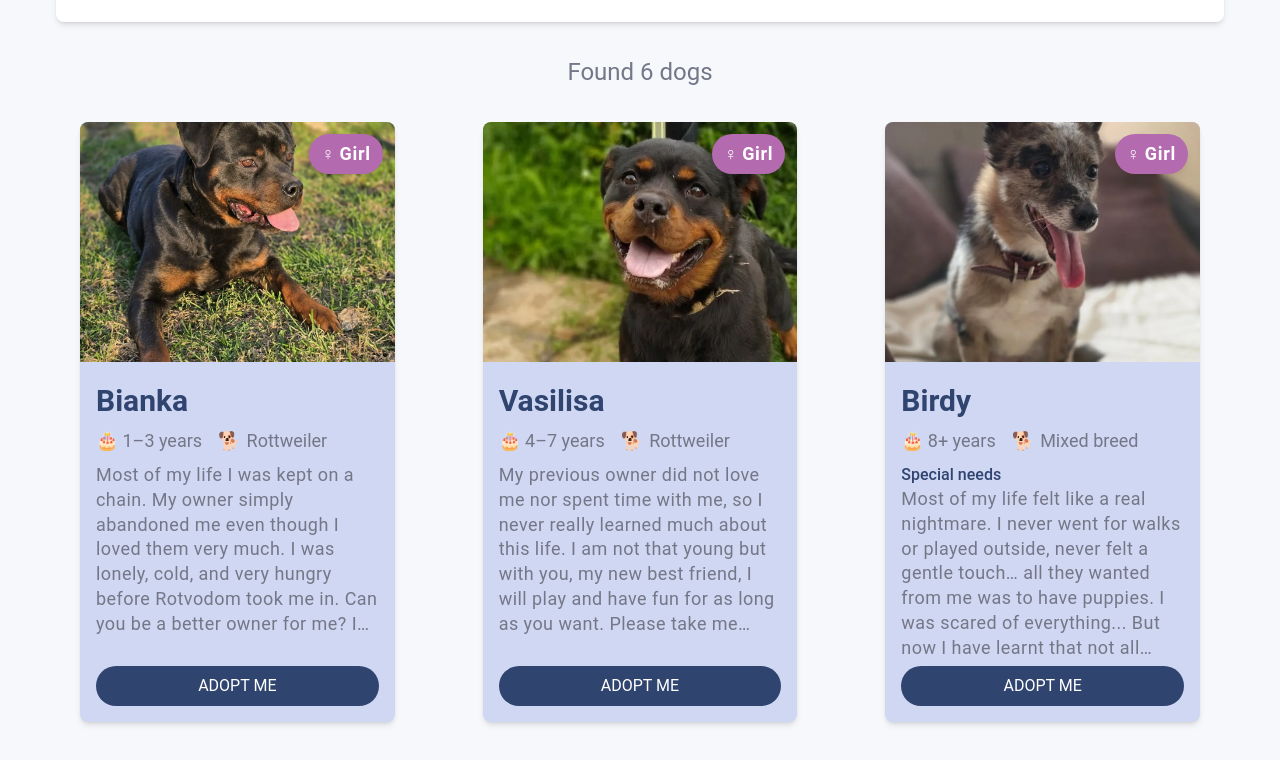
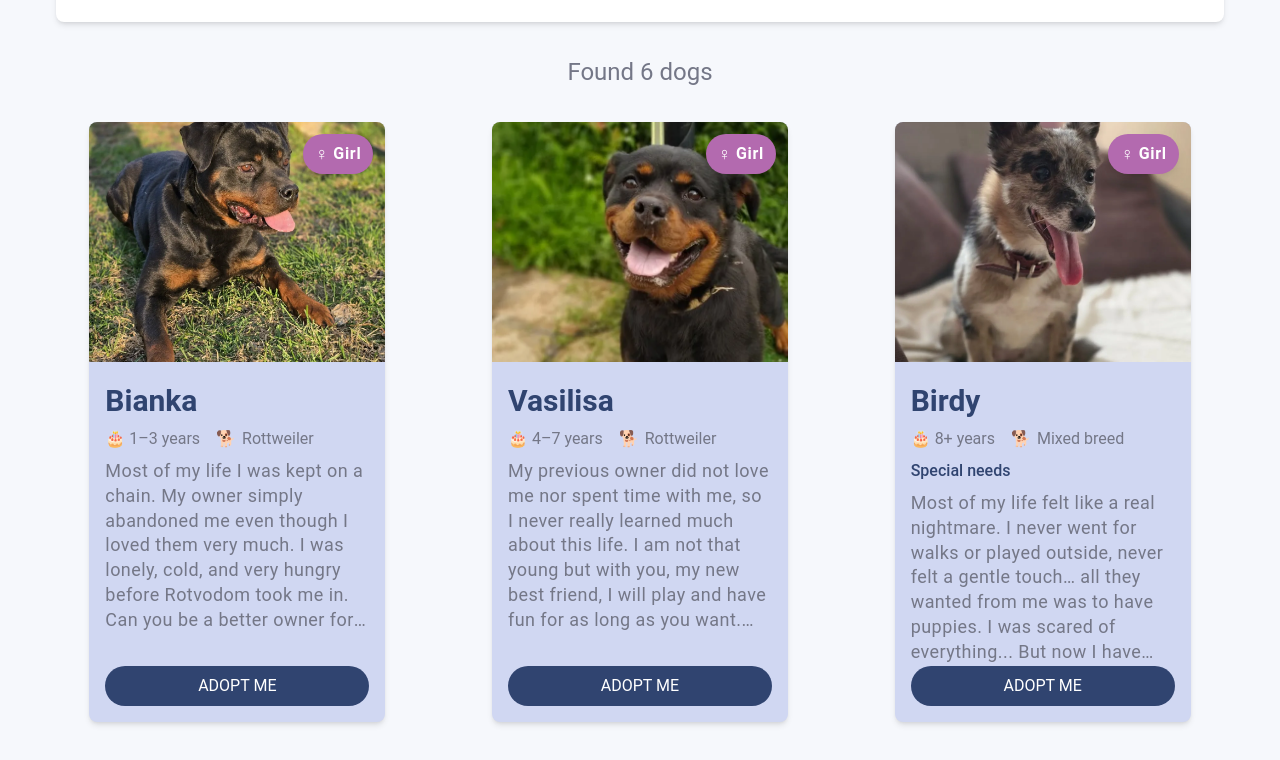
Before and after one commit to bavayra/dog-shelter, a React (Vite) app: page / in a window 1280 px wide. Shown: the part 1335-2095 px from the top of the page. Built offline with nearby package versions, Linux system fonts and the light colour scheme; a web font is replaced by a local one.

Commit message:
style(dogCard-768): increased w of the card. Decreased font size for the breed, age and gender badges. Set mx to auto

```diff
--- a/src/features/DogCard.tsx
+++ b/src/features/DogCard.tsx
@@ -36,7 +36,7 @@ const DogCard = memo((dog: Dog) => {
   return (
     <>
       <article
-        className="3xl:h-156 4xl:h-auto 4xl:w-md 4xl:mx-auto tablet-sm:mx-10 flex h-full cursor-pointer flex-col overflow-hidden rounded-lg bg-neutral-50 shadow-md transition-all duration-300 hover:scale-[1.02] hover:shadow-xl sm:mx-4 lg:h-150 2xl:h-150"
+        className="3xl:h-156 4xl:h-auto 4xl:w-md 4xl:mx-auto tablet-sm:mx-10 flex h-full cursor-pointer flex-col overflow-hidden rounded-lg bg-neutral-50 shadow-md transition-all duration-300 hover:scale-[1.02] hover:shadow-xl sm:mx-4 md:mx-auto md:w-74 lg:h-150 2xl:h-150"
         aria-label={`Dog card ${name}`}
         onClick={() => setIsModalOpen(true)}
       >
@@ -57,7 +57,9 @@ const DogCard = memo((dog: Dog) => {
             <span className="tablet-sm:text-lg 5xl:text-2xl text-sm">
               {genderSymbol}
             </span>
-            <span className="tablet-sm:text-lg 5xl:text-2xl">{gender}</span>
+            <span className="tablet-sm:text-lg 5xl:text-2xl md:text-base">
+              {gender}
+            </span>
           </div>
           {isAdopted && (
             <div className="bg-primary-700 absolute top-3 left-3 rounded-full px-4 py-2 text-sm font-bold text-white shadow-lg">
@@ -69,7 +71,7 @@ const DogCard = memo((dog: Dog) => {
           <h3 className="typography-h3 4xl:text-4xl tablet-sm:text-3xl 4xl:pl-3 mb-1">
             {name}
           </h3>
-          <div className="tablet-sm:text-lg 5xl:text-2xl xs:pb-2 4xl:text-xl 4xl:pl-3 flex flex-wrap items-center gap-4 text-sm text-neutral-700">
+          <div className="tablet-sm:text-lg 5xl:text-2xl xs:pb-2 4xl:text-xl 4xl:pl-3 flex flex-wrap items-center gap-4 text-sm text-neutral-700 md:text-base">
             <span className="flex items-center gap-1.5 lg:gap-1">
               <span role="img" aria-label="birthday cake">
                 🎂
@@ -84,7 +86,7 @@ const DogCard = memo((dog: Dog) => {
             </span>
           </div>
           {showHealthBadge && (
-            <div className="bg-color-accent-200 text-primary-700 5xl:text-2xl 4xl:text-xl 4xl:pl-4 inline-flex items-center gap-2 self-start rounded-full p-0 text-base font-medium">
+            <div className="bg-color-accent-200 text-primary-700 5xl:text-2xl 4xl:text-xl 4xl:pl-4 inline-flex items-center gap-2 self-start rounded-full p-0 text-base font-medium md:pb-2">
               <span>{health}</span>
             </div>
           )}
```
